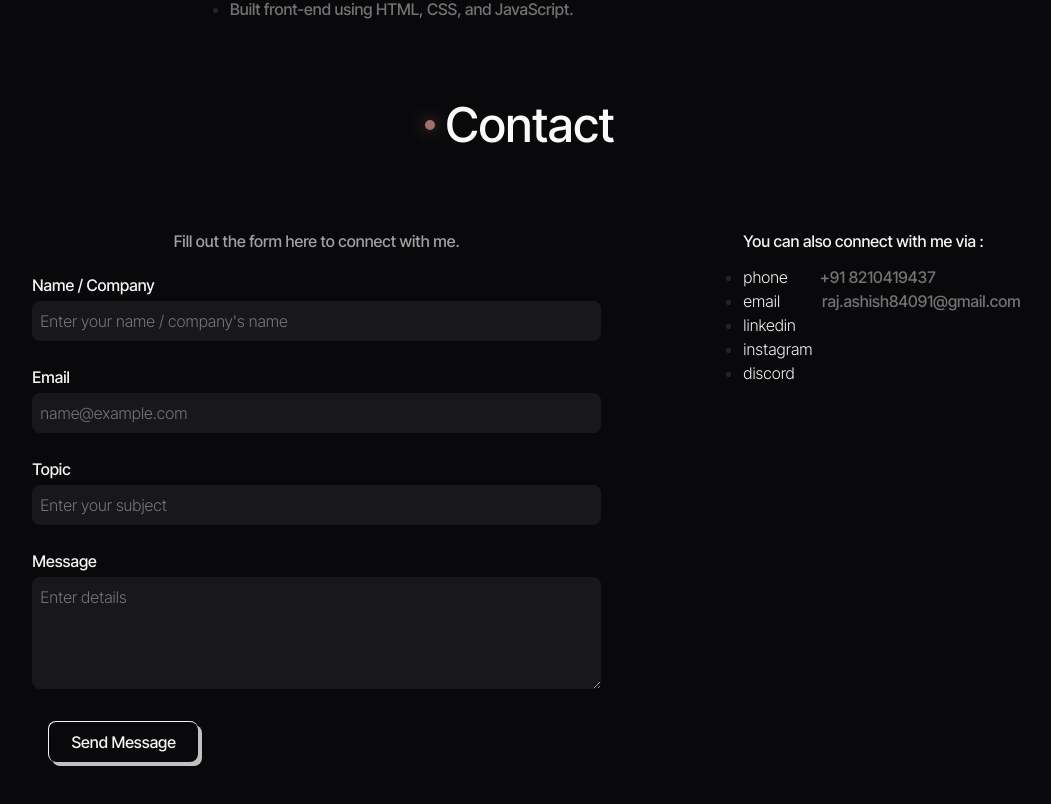
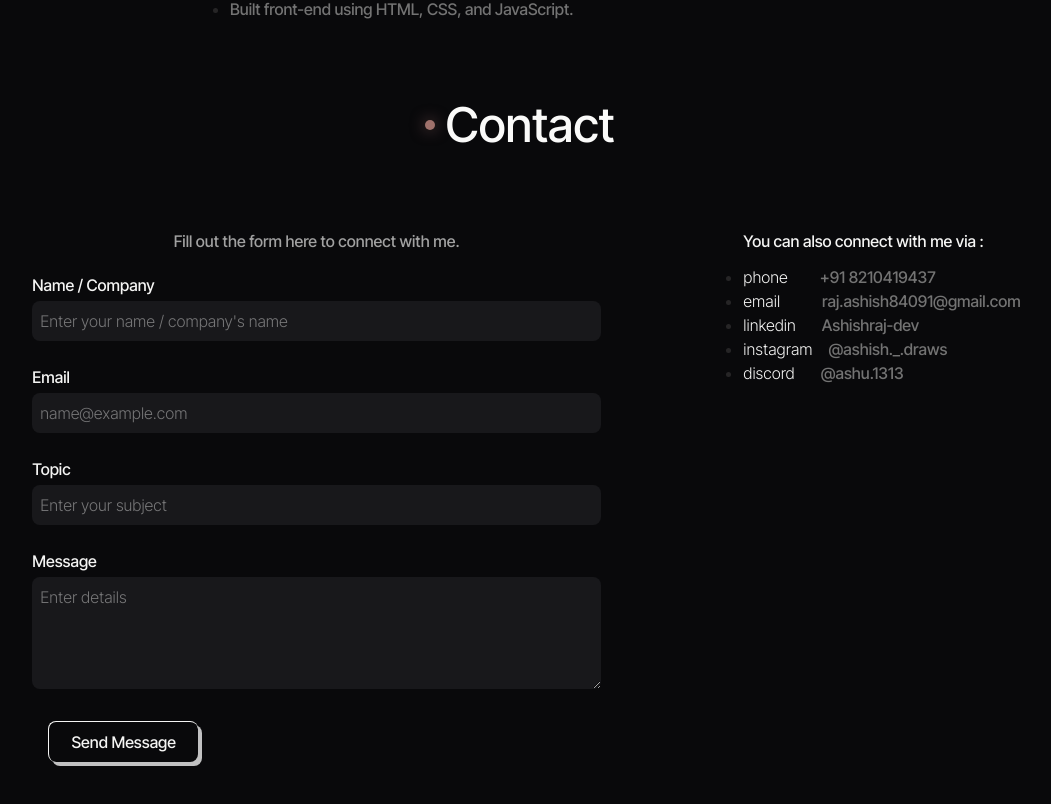
Before and after one commit to ashishraj-dev/personal-portfolio-v2, a React (Vite) app: page / in a window 1280 px wide. Shown: the part 3015-3819 px from the top of the page, without its empty margins (110-1161 px from the left). Built offline with nearby package versions, Linux system fonts and the light colour scheme; a web font is replaced by a local one.

Commit message:
fixed contact links

```diff
--- a/src/components/Contact.jsx
+++ b/src/components/Contact.jsx
@@ -202,6 +202,13 @@ const Contact = () => {
                         <MdArrowOutward />
                       </span>
                     </a>
+                    <a
+                      href="https://www.linkedin.com/in/ashishraj-dev"
+                      className="hover:text-blue-800 duration-300 active:text-blue-800 ml-2.5 max-sm:ml-1 font-medium text-neutral-500"
+                      target="_blank"
+                    >
+                      Ashishraj-dev
+                    </a>
                   </div>
                 </li>
                 <li className="list-disc">
@@ -217,6 +224,13 @@ const Contact = () => {
                       <span className="arrow3">
                         <MdArrowOutward />
                       </span>
+                    </a>
+                    <a
+                      href="https://www.instagram.com/ashish._.draws/"
+                      className="hover:text-blue-800 duration-300 active:text-blue-800 max-sm:ml-1 font-medium text-neutral-500"
+                      target="_blank"
+                    >
+                      @ashish._.draws
                     </a>
                   </div>
                 </li>
@@ -234,6 +248,13 @@ const Contact = () => {
                         <MdArrowOutward />
                       </span>
                     </a>
+                    <a
+                      href="https://www.instagram.com/ashish._.draws/"
+                      className="hover:text-blue-800 duration-300 active:text-blue-800 ml-2.5 max-sm:ml-1 font-medium text-neutral-500"
+                      target="_blank"
+                    >
+                      @ashu.1313
+                    </a>
                   </div>
                 </li>
               </ul>
```
